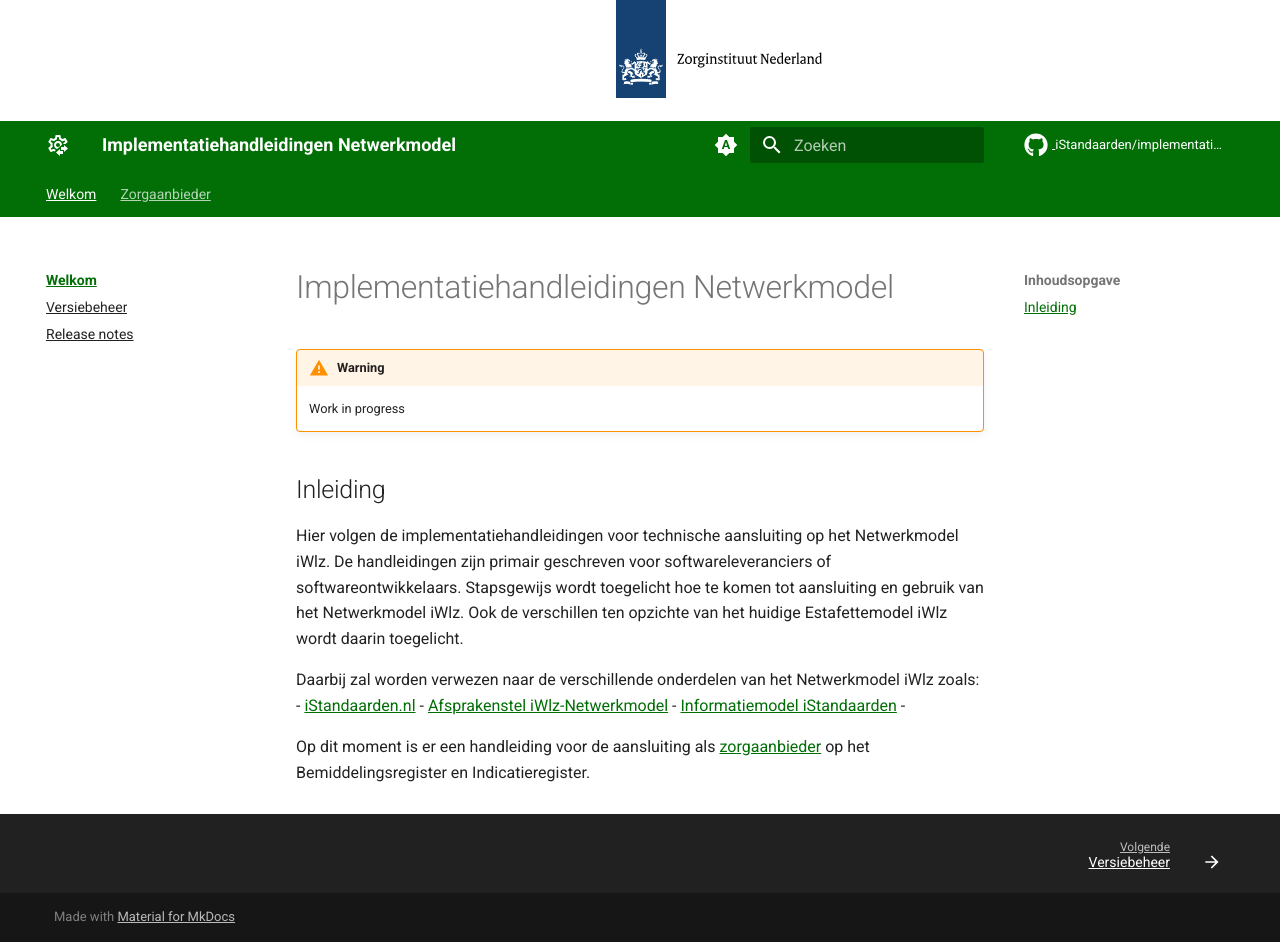
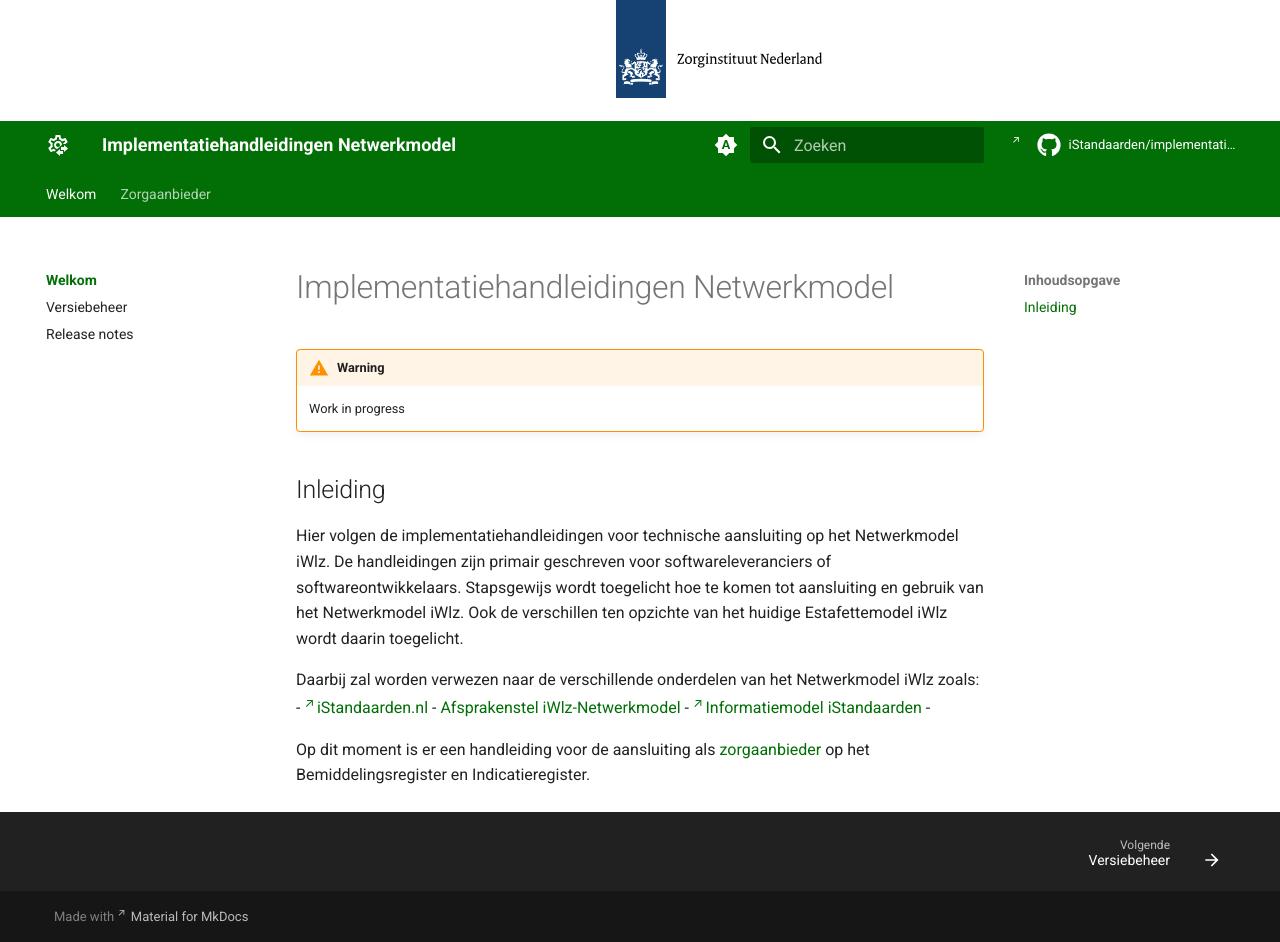
Before and after one commit to iStandaarden/implementatiehandleiding-netwerkmodel, an MkDocs documentation site: the page built from docs/index.md, in a window 1280 px wide and 942 px high. Built offline with MkDocs 1.6.1 and Material for MkDocs 9.7.7, drawn with Linux system fonts in a browser that asks for light colours; comment, search, counter and statistics services are not loaded; the version menu is left out.

Commit message:
css update

```diff
--- a/docs/css/zin.css
+++ b/docs/css/zin.css
@@ -4,8 +4,17 @@
   --md-primary-fg-color--dark:  #06950a;
 }
 
-a {
+a:hover {
   text-decoration: underline;
+}
+
+a[href^="http"]:not([href*="istandaarden.github.io"])::before {
+/*a[href^="http"]:not([href*="127.0.0.1:8000/Afsprakenstelsel-iWlz"])::before { */
+  content: "\2197"; /* ↗ arrow */
+  display: inline-block;
+  margin-right: 0.2em;
+  font-size: 0.8em;
+  vertical-align: super;
 }
 
 .mermaid svg {
```
